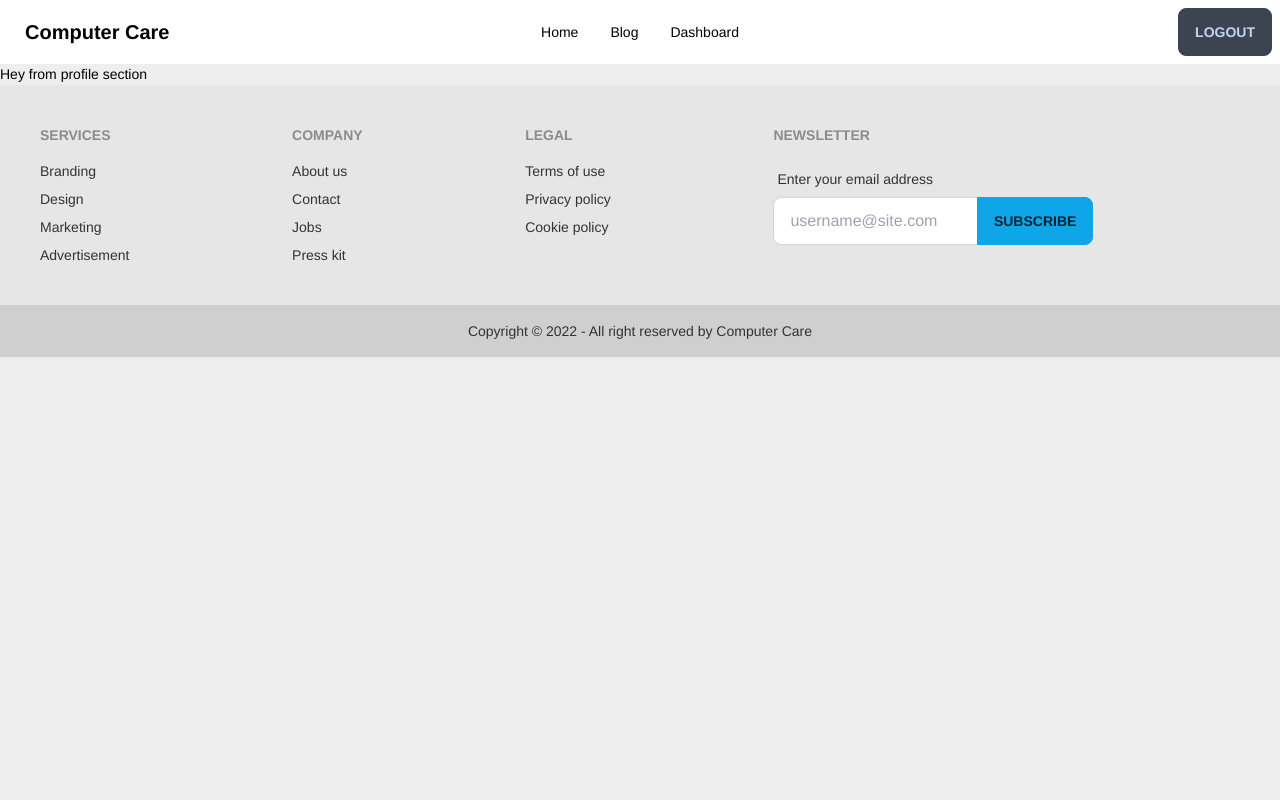
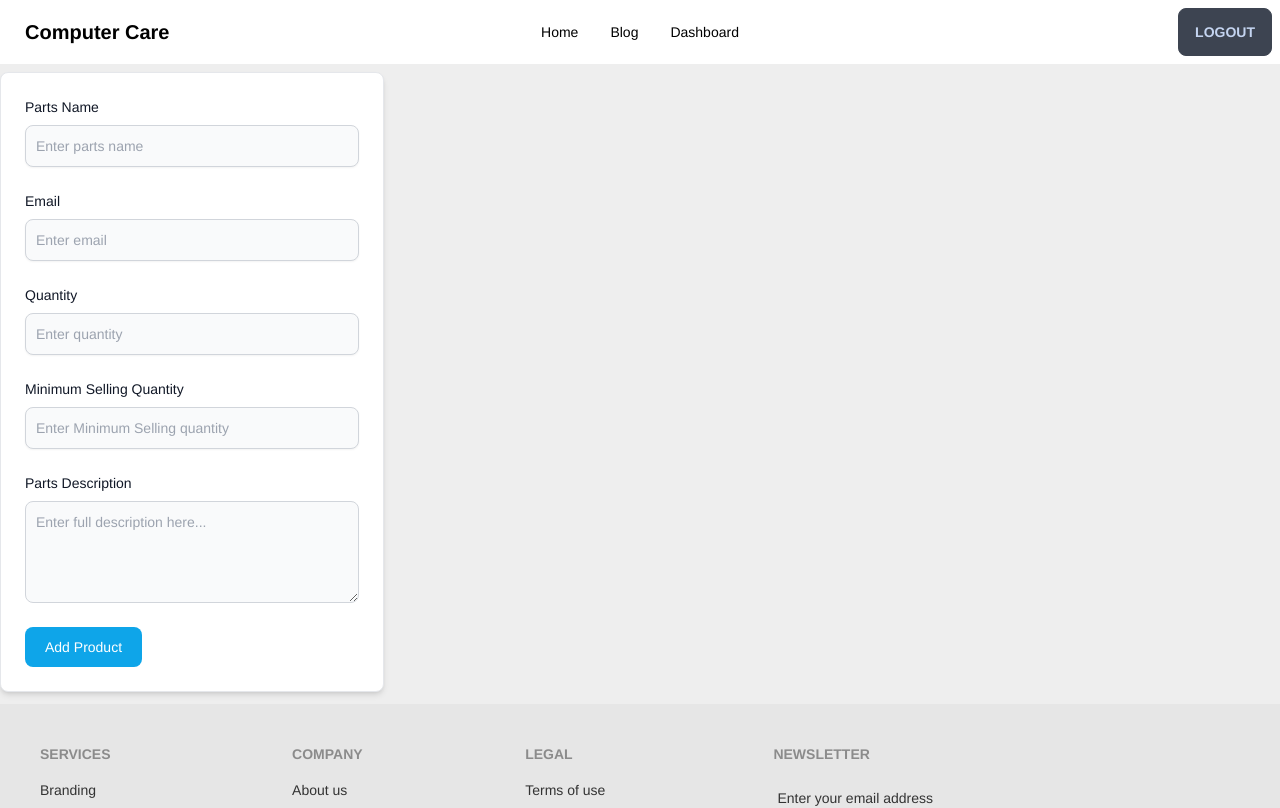
Before and after one commit to JahidHasanPintu/computer-care-client, a React (Create React App) app: page /my-profile in a window 1280 px wide. Shown: the top 808 px of the page. Built offline with nearby package versions, Linux system fonts and the light colour scheme; no server answers; sample sign-in values are in the browser's storage.

Commit message:
add profile

```diff
--- a/src/Components/Pages/Admin/AddProdcut/AddProdcut.js
+++ b/src/Components/Pages/Admin/AddProdcut/AddProdcut.js
@@ -3,7 +3,31 @@ import React from 'react';
 const AddProdcut = () => {
     return (
         <div>
-            <h2>Add Prodcut is here </h2>
+             <form className='mt-2 mb-3 p-6 max-w-sm bg-white rounded-lg border border-gray-200 shadow-md dark:bg-gray-800 dark:border-gray-700'>
+             <div class="mb-6">
+                <label for="name" class="block mb-2 text-sm font-medium text-gray-900 dark:text-gray-300">Parts Name</label>
+                <input type="text" id="name" class="shadow-sm bg-gray-50 border border-gray-300 text-gray-900 text-sm rounded-lg focus:ring-blue-500 focus:border-blue-500 block w-full p-2.5 dark:bg-gray-700 dark:border-gray-600 dark:placeholder-gray-400 dark:text-white dark:focus:ring-blue-500 dark:focus:border-blue-500 dark:shadow-sm-light" placeholder="Enter parts name" required=""/>
+            </div>
+
+            <div class="mb-6">
+                <label for="price" class="block mb-2 text-sm font-medium text-gray-900 dark:text-gray-300">Price</label>
+                <input type="number" id="price" class="shadow-sm bg-gray-50 border border-gray-300 text-gray-900 text-sm rounded-lg focus:ring-blue-500 focus:border-blue-500 block w-full p-2.5 dark:bg-gray-700 dark:border-gray-600 dark:placeholder-gray-400 dark:text-white dark:focus:ring-blue-500 dark:focus:border-blue-500 dark:shadow-sm-light" placeholder="Enter product price" required=""/>
+            </div>
+            <div class="mb-6">
+                <label for="quantity" class="block mb-2 text-sm font-medium text-gray-900 dark:text-gray-300">Quantity</label>
+                <input type="number" id="quantity" class="shadow-sm bg-gray-50 border border-gray-300 text-gray-900 text-sm rounded-lg focus:ring-blue-500 focus:border-blue-500 block w-full p-2.5 dark:bg-gray-700 dark:border-gray-600 dark:placeholder-gray-400 dark:text-white dark:focus:ring-blue-500 dark:focus:border-blue-500 dark:shadow-sm-light" placeholder="Enter quantity" required=""/>
+            </div>
+            <div class="mb-6">
+                <label for="minimum-quantity" class="block mb-2 text-sm font-medium text-gray-900 dark:text-gray-300">Minimum Selling Quantity</label>
+                <input type="number" id="minimum-quantity" class="shadow-sm bg-gray-50 border border-gray-300 text-gray-900 text-sm rounded-lg focus:ring-blue-500 focus:border-blue-500 block w-full p-2.5 dark:bg-gray-700 dark:border-gray-600 dark:placeholder-gray-400 dark:text-white dark:focus:ring-blue-500 dark:focus:border-blue-500 dark:shadow-sm-light" placeholder="Enter Minimum Selling quantity" required=""/>
+            </div>
+
+            <label for="message" class="block mb-2 text-sm font-medium text-gray-900 dark:text-gray-400">Parts Description</label>
+            <textarea id="message" rows="4" class="block p-2.5 w-full text-sm text-gray-900 bg-gray-50 rounded-lg border border-gray-300 focus:ring-blue-500 focus:border-blue-500 dark:bg-gray-700 dark:border-gray-600 dark:placeholder-gray-400 dark:text-white dark:focus:ring-blue-500 dark:focus:border-blue-500" placeholder="Enter full description here..."></textarea>
+
+
+            <button type="submit" class=" mt-6 text-white bg-primary hover:bg-blue-800 focus:ring-4 focus:outline-none focus:ring-blue-300 font-medium rounded-lg text-sm px-5 py-2.5 text-center">Add Product</button>
+        </form>
         </div>
     );
 };
--- a/src/Components/Pages/Inventory/Inventory.js
+++ b/src/Components/Pages/Inventory/Inventory.js
@@ -128,7 +128,7 @@ const Inventory = () => {
                 <div className="card">
                 {/* card left side or image side  */}
 
-                <div class="form-control">
+                <div class="form-control mt-2 mb-3 p-6 bg-white rounded-lg border border-gray-200 shadow-md dark:bg-gray-800 dark:border-gray-700">
                 <h2 className= "product-title">Order Form</h2>
                     <label class="input-group input-group-sm mt-2">
                         <span>Name</span>
--- a/src/Components/Pages/MyProfile/MyProfile.js
+++ b/src/Components/Pages/MyProfile/MyProfile.js
@@ -4,7 +4,31 @@ import './MyProfile.css';
 const MyProfile = () => {
     return (
         <div>
-            <h2>Hey from profile section</h2>
+            <form className='mt-2 mb-3 p-6 max-w-sm bg-white rounded-lg border border-gray-200 shadow-md dark:bg-gray-800 dark:border-gray-700'>
+             <div class="mb-6">
+                <label for="name" class="block mb-2 text-sm font-medium text-gray-900 dark:text-gray-300">Parts Name</label>
+                <input type="text" id="name" class="shadow-sm bg-gray-50 border border-gray-300 text-gray-900 text-sm rounded-lg focus:ring-blue-500 focus:border-blue-500 block w-full p-2.5 dark:bg-gray-700 dark:border-gray-600 dark:placeholder-gray-400 dark:text-white dark:focus:ring-blue-500 dark:focus:border-blue-500 dark:shadow-sm-light" placeholder="Enter parts name" required=""/>
+            </div>
+
+            <div class="mb-6">
+                <label for="email" class="block mb-2 text-sm font-medium text-gray-900 dark:text-gray-300">Email</label>
+                <input type="email" id="email" class="shadow-sm bg-gray-50 border border-gray-300 text-gray-900 text-sm rounded-lg focus:ring-blue-500 focus:border-blue-500 block w-full p-2.5 dark:bg-gray-700 dark:border-gray-600 dark:placeholder-gray-400 dark:text-white dark:focus:ring-blue-500 dark:focus:border-blue-500 dark:shadow-sm-light" placeholder="Enter email" required=""/>
+            </div>
+            <div class="mb-6">
+                <label for="quantity" class="block mb-2 text-sm font-medium text-gray-900 dark:text-gray-300">Quantity</label>
+                <input type="number" id="quantity" class="shadow-sm bg-gray-50 border border-gray-300 text-gray-900 text-sm rounded-lg focus:ring-blue-500 focus:border-blue-500 block w-full p-2.5 dark:bg-gray-700 dark:border-gray-600 dark:placeholder-gray-400 dark:text-white dark:focus:ring-blue-500 dark:focus:border-blue-500 dark:shadow-sm-light" placeholder="Enter quantity" required=""/>
+            </div>
+            <div class="mb-6">
+                <label for="minimum-quantity" class="block mb-2 text-sm font-medium text-gray-900 dark:text-gray-300">Minimum Selling Quantity</label>
+                <input type="number" id="minimum-quantity" class="shadow-sm bg-gray-50 border border-gray-300 text-gray-900 text-sm rounded-lg focus:ring-blue-500 focus:border-blue-500 block w-full p-2.5 dark:bg-gray-700 dark:border-gray-600 dark:placeholder-gray-400 dark:text-white dark:focus:ring-blue-500 dark:focus:border-blue-500 dark:shadow-sm-light" placeholder="Enter Minimum Selling quantity" required=""/>
+            </div>
+
+            <label for="message" class="block mb-2 text-sm font-medium text-gray-900 dark:text-gray-400">Parts Description</label>
+            <textarea id="message" rows="4" class="block p-2.5 w-full text-sm text-gray-900 bg-gray-50 rounded-lg border border-gray-300 focus:ring-blue-500 focus:border-blue-500 dark:bg-gray-700 dark:border-gray-600 dark:placeholder-gray-400 dark:text-white dark:focus:ring-blue-500 dark:focus:border-blue-500" placeholder="Enter full description here..."></textarea>
+
+
+            <button type="submit" class=" mt-6 text-white bg-primary hover:bg-blue-800 focus:ring-4 focus:outline-none focus:ring-blue-300 font-medium rounded-lg text-sm px-5 py-2.5 text-center">Add Product</button>
+        </form>
         </div>
     );
 };
```
